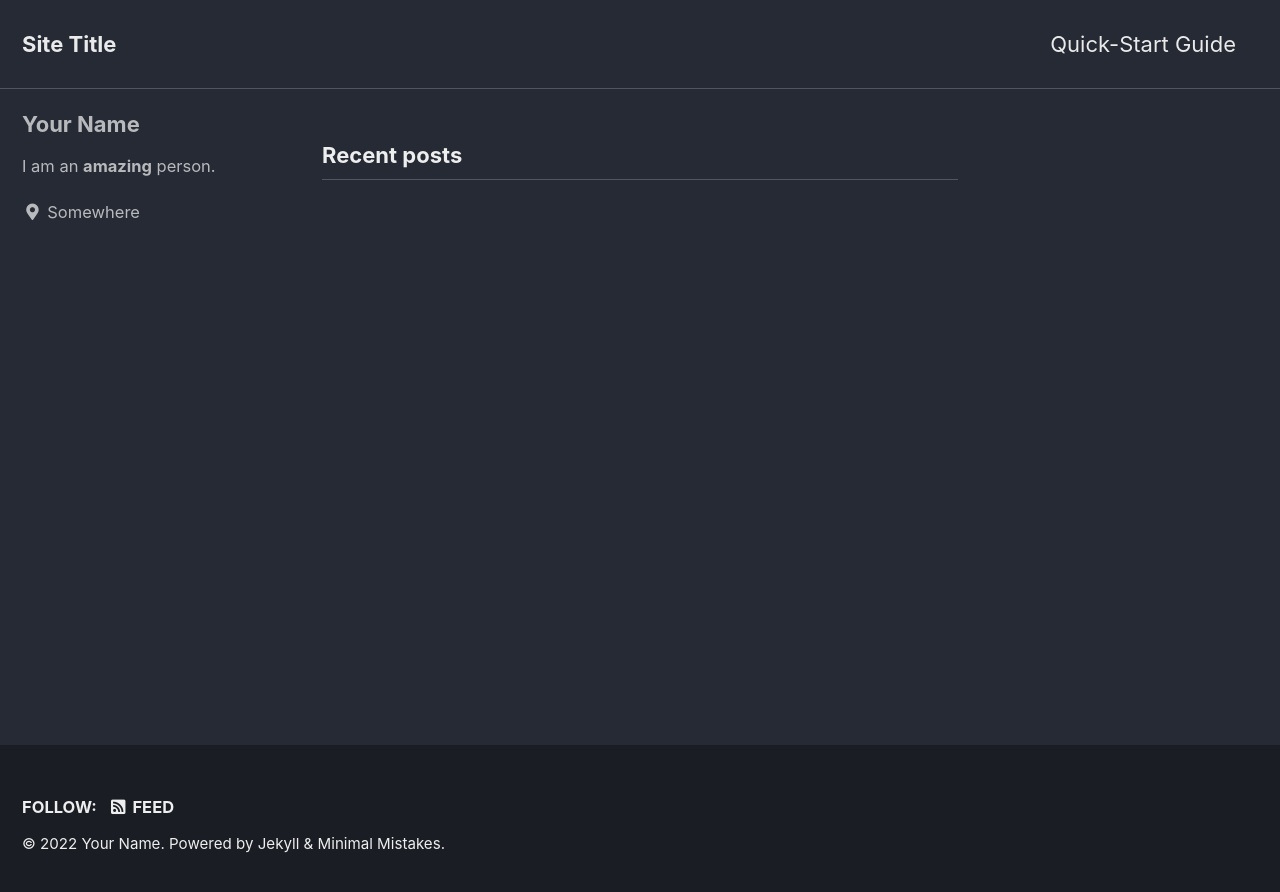
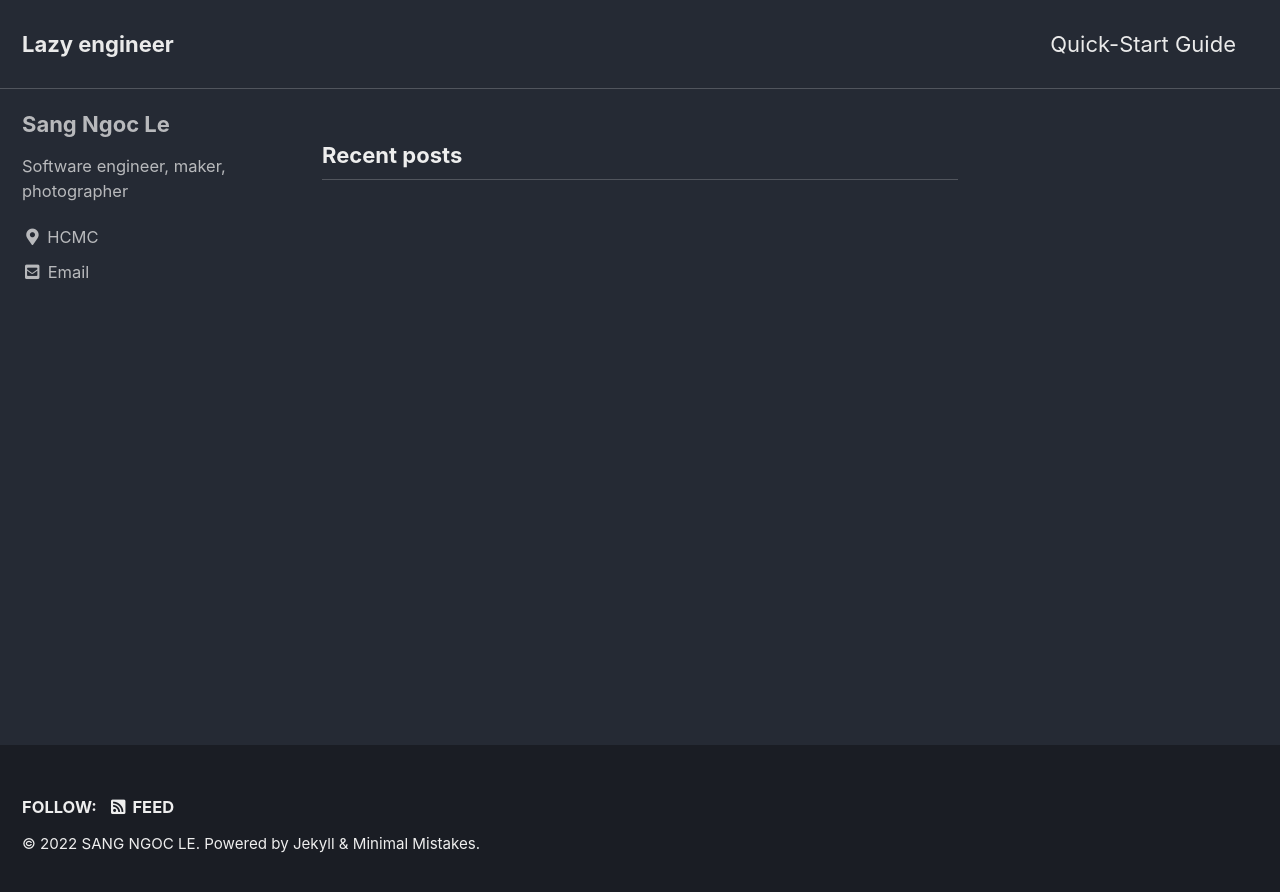
Before and after one commit to SNL5943/SNL5943.github.io, a Jekyll site: the page built from index.html, in a window 1280 px wide. Shown: the top 892 px of the page. Built offline with Jekyll 4.4.1, drawn with Linux system fonts in a browser that asks for light colours; cached includes are drawn as plain includes; the list of posts is cut into pages by our own code.

Commit message:
Update bio

```diff
--- a/_config.yml
+++ b/_config.yml
@@ -16,14 +16,14 @@ minimal_mistakes_skin    : "dark" # "air", "aqua", "contrast", "dark", "dirt", "
 
 # Site Settings
 locale                   : "en-US"
-title                    : "Site Title"
+title                    : "Lazy engineer"
 title_separator          : "-"
 subtitle                 : # site tagline that appears below site title in masthead
-name                     : "Your Name"
-description              : "An amazing website."
-url                      : # the base hostname & protocol for your site e.g. "https://mmistakes.github.io"
+name                     : "SANG NGOC LE"
+description              : "Software engineer, maker, photographer"
+url                      : "sangngocle.github.io"
 baseurl                  : # the subpath of your site, e.g. "/blog"
-repository               : # GitHub username/repo-name e.g. "mmistakes/minimal-mistakes"
+repository               : "sangngocle/sangngocle.github.io"
 teaser                   : # path of fallback teaser image, e.g. "/assets/images/500x300.png"
 logo                     : # path of logo image to display in the masthead, e.g. "/assets/images/88x88.png"
 masthead_title           : # overrides the website title displayed in the masthead, use " " for no title
@@ -102,11 +102,11 @@ analytics:
 
 # Site Author
 author:
-  name             : "Your Name"
+  name             : "Sang Ngoc Le"
   avatar           : # path of avatar image, e.g. "/assets/images/bio-photo.jpg"
-  bio              : "I am an **amazing** person."
-  location         : "Somewhere"
-  email            :
+  bio              : "Software engineer, maker, photographer"
+  location         : "HCMC"
+  email            : "sang.sko@gmail.com"
   links:
     - label: "Email"
       icon: "fas fa-fw fa-envelope-square"
```
